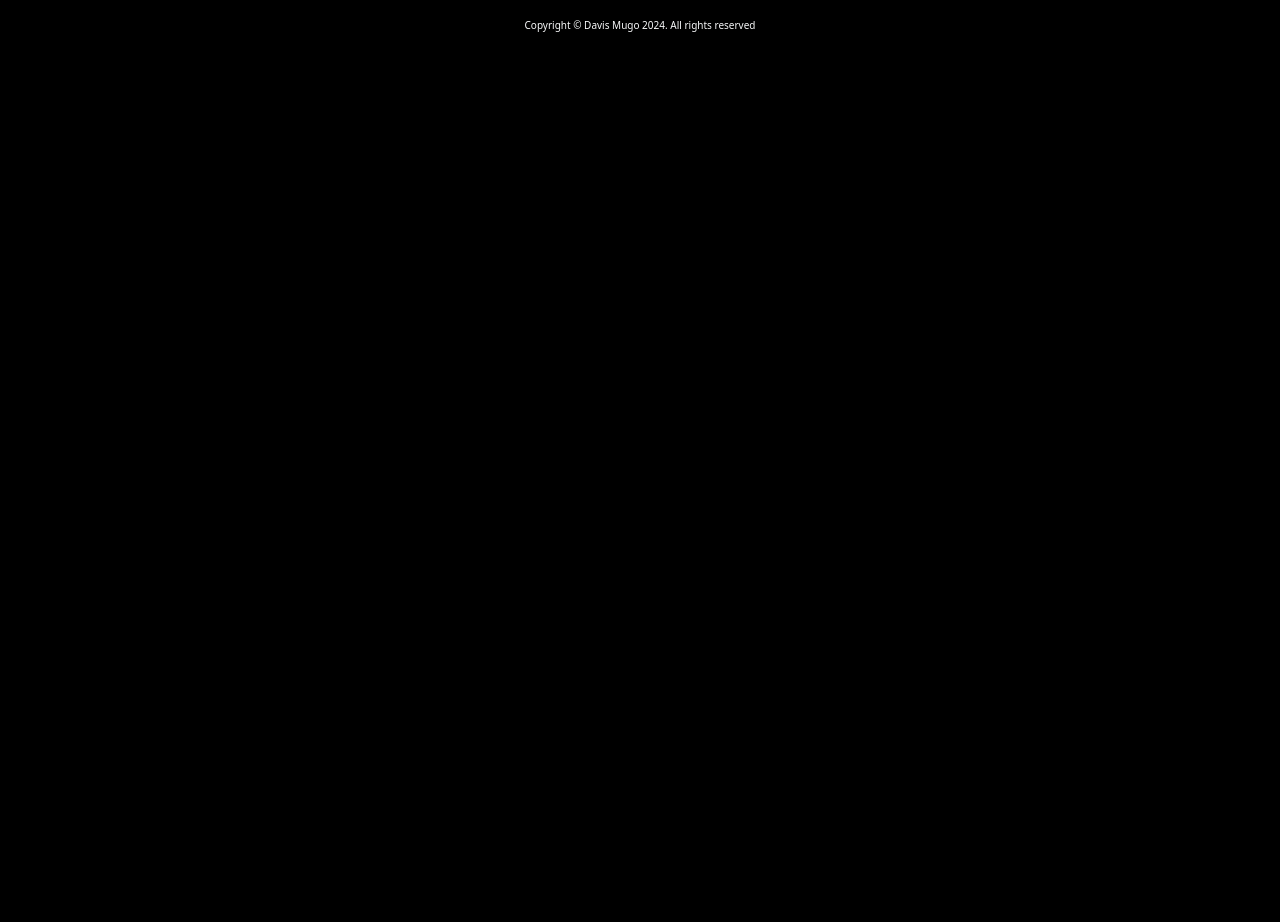
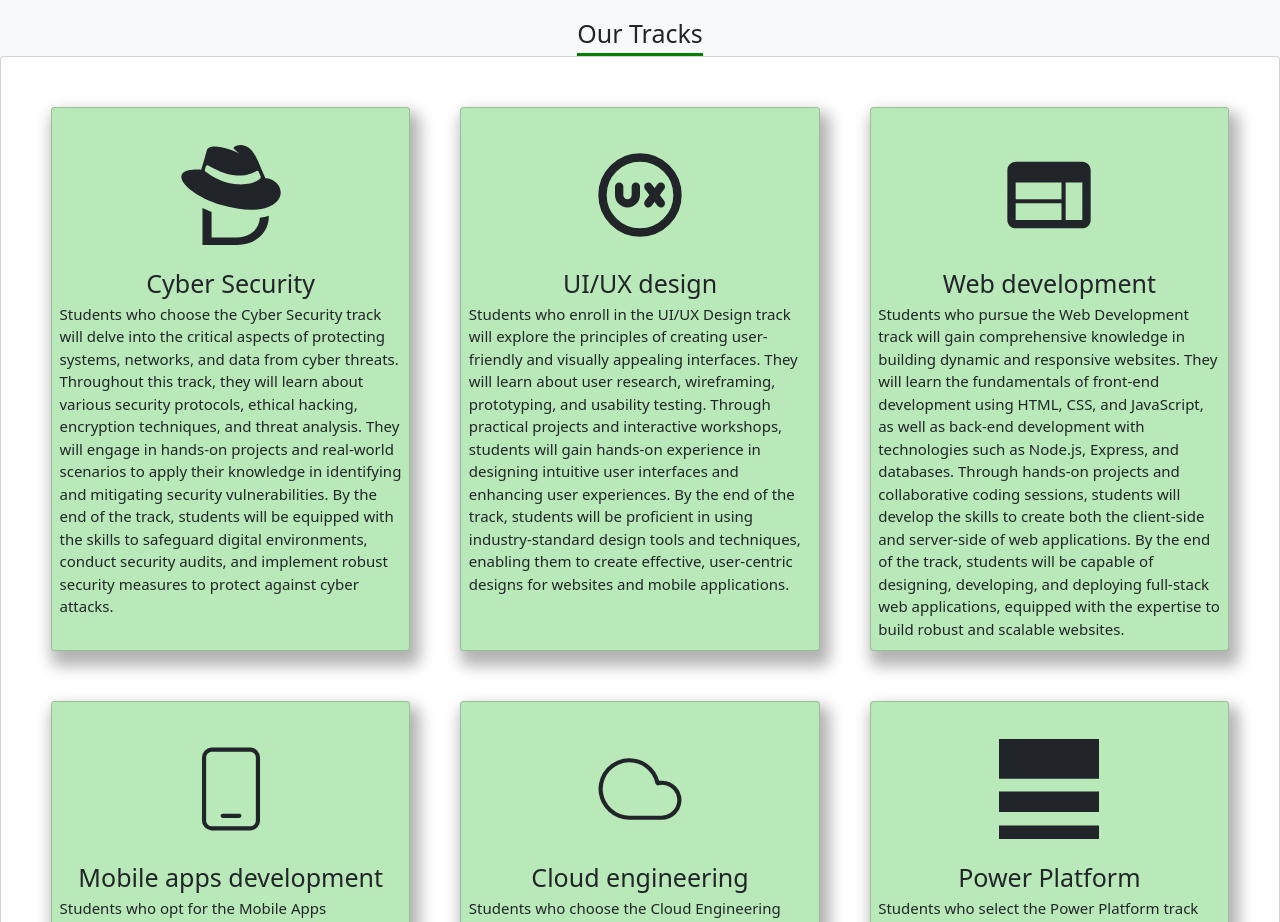
Before and after one commit to Davis-don/mut-tech-club, a React (Vite) app: page /tracks in a window 1280 px wide. Shown: the part 730-1652 px from the top of the page. Before the commit the page ends 800 px from the top, so only its background shows below. Built offline with nearby package versions, Linux system fonts and the light colour scheme.

Commit message:
added tracks component tracks card

```diff
--- a/src/App.css
+++ b/src/App.css
@@ -14,6 +14,3 @@ body{
   --font-family-logo:"Merienda", cursive;
   --fontFamilyTypewritter:"Poppins", sans-serif
 }
-.app{
-
-}
--- a/src/Components/Header/Header.css
+++ b/src/Components/Header/Header.css
@@ -8,7 +8,6 @@ justify-content:center;
 align-items: center;
 padding: 2rem;
 gap: 3rem;
-background-color: black;
 
 }
 
--- a/src/Components/Pages/Tracks.jsx
+++ b/src/Components/Pages/Tracks.jsx
@@ -1,10 +1,13 @@
 import React from 'react'
 import Trackshero from '../Tracks/Trackshero/Trackshero'
+import Trackscards from '../Tracks/Trackscard/Trackscards'
+import 'bootstrap/dist/css/bootstrap.min.css'
 
 function Tracks() {
   return (
     <div className='overall-tracks-page'>
       <Trackshero/>
+      <Trackscards/>
       </div>
   )
 }
--- /dev/null
+++ b/src/Components/Tracks/Concern/Trackscomponent.css
@@ -0,0 +1,35 @@
+@media screen and (min-width:23.6875em) {
+    .overall-tracks-component-component{
+        display:grid;
+        grid-template-columns: repeat(auto-fit,minmax(30rem,1fr));
+        gap: 5rem;
+        padding: 5rem;
+        }
+}
+@media screen and (max-width:23.6875em) {
+    .overall-tracks-component-component{
+     display: flex;
+     flex-direction: column;
+     gap: 5rem;
+     margin: 2rem;
+        }
+}
+
+
+.overall-tracks-component{
+display: flex;
+flex-direction: column;
+box-shadow: 5px 10px 15px 5px rgba(0, 0, 0, 0.3);
+background-color: rgb(185, 233, 185);
+
+}
+.actual-icon{
+text-align: center;
+font-size: 10rem;
+}
+.track-title{
+text-align: center;
+}
+.description-text-track{
+font-size: 1.5rem;
+}
--- /dev/null
+++ b/src/Components/Tracks/Concern/Trackscomponent.jsx
@@ -0,0 +1,28 @@
+import React from 'react'
+import { SiCyberdefenders, SiPlatformdotsh } from "react-icons/si";
+import { TbUxCircle } from "react-icons/tb";
+import { MdWeb } from "react-icons/md";
+import { CiMobile1, CiCloud  } from "react-icons/ci";
+import dataTracks from './Tracksdata';
+import './Trackscomponent.css'
+import 'bootstrap/dist/css/bootstrap.min.css'
+
+
+
+function Trackscomponent() {
+  return (
+    <div className='overall-tracks-component-component card'>
+      {dataTracks.map((data,index)=>{
+        return (
+          <div key={index} className="overall-tracks-component card ">
+            <p className='actual-icon'>{data.iconItem}</p>
+            <h1 className='track-title'>{data.trackTitle}</h1>
+            <p className='container-fluid description-text-track'>{data.trackDescription}</p>
+          </div>
+        )
+      })}
+    </div>
+  )
+}
+
+export default Trackscomponent
--- /dev/null
+++ b/src/Components/Tracks/Concern/Tracksdata.jsx
@@ -0,0 +1,59 @@
+import { SiCyberdefenders, SiPlatformdotsh } from "react-icons/si";
+import { TbUxCircle } from "react-icons/tb";
+import { MdWeb } from "react-icons/md";
+import { CiMobile1, CiCloud  } from "react-icons/ci";
+
+
+
+
+const dataTracks=[
+    {
+        iconItem:<SiCyberdefenders/>,
+        trackTitle:'Cyber Security',
+        trackDescription:'Students who choose the Cyber Security track will delve into the critical aspects of protecting systems, networks, and data from cyber threats. Throughout this track, they will learn about various security protocols, ethical hacking, encryption techniques, and threat analysis. They will engage in hands-on projects and real-world scenarios to apply their knowledge in identifying and mitigating security vulnerabilities. By the end of the track, students will be equipped with the skills to safeguard digital environments, conduct security audits, and implement robust security measures to protect against cyber attacks.'
+
+    },
+
+
+    {
+        iconItem:< TbUxCircle/>,
+        trackTitle:'UI/UX design',
+        trackDescription:'Students who enroll in the UI/UX Design track will explore the principles of creating user-friendly and visually appealing interfaces. They will learn about user research, wireframing, prototyping, and usability testing. Through practical projects and interactive workshops, students will gain hands-on experience in designing intuitive user interfaces and enhancing user experiences. By the end of the track, students will be proficient in using industry-standard design tools and techniques, enabling them to create effective, user-centric designs for websites and mobile applications.'
+
+    },
+
+
+    {
+        iconItem:<MdWeb/>,
+        trackTitle:'Web development',
+        trackDescription:' Students who pursue the Web Development track will gain comprehensive knowledge in building dynamic and responsive websites. They will learn the fundamentals of front-end development using HTML, CSS, and JavaScript, as well as back-end development with technologies such as Node.js, Express, and databases. Through hands-on projects and collaborative coding sessions, students will develop the skills to create both the client-side and server-side of web applications. By the end of the track, students will be capable of designing, developing, and deploying full-stack web applications, equipped with the expertise to build robust and scalable websites.'
+
+    },
+
+
+    {
+        iconItem:<CiMobile1/>,
+        trackTitle:'Mobile apps development',
+        trackDescription:' Students who opt for the Mobile Apps Development track will learn to design and build applications for mobile devices. They will explore the basics of mobile app development using platforms such as Android and iOS, gaining proficiency in languages like Java, Kotlin, Swift, and Dart. Through hands-on projects and interactive sessions, students will develop the skills to create user-friendly and efficient mobile applications. By the end of the track, students will be adept at building, testing, and deploying mobile apps, ready to deliver engaging and high-performance solutions for smartphones and tablets.'
+
+    },
+
+
+    {
+        iconItem:<CiCloud />,
+        trackTitle:'Cloud engineering',
+        trackDescription:'Students who choose the Cloud Engineering track will dive into the world of cloud computing and its applications. They will learn about various cloud service providers such as AWS, Google Cloud, and Microsoft Azure, and understand how to design, deploy, and manage scalable and secure cloud infrastructures. Through practical projects and hands-on labs, students will gain experience in cloud architecture, virtualization, containerization, and DevOps practices. By the end of the track, students will be capable of leveraging cloud technologies to build and maintain robust cloud-based solutions, ensuring high availability and performance for applications and services.'
+
+    },
+
+    {
+        iconItem:<SiPlatformdotsh/>,
+        trackTitle:'Power Platform',
+        trackDescription:"Students who select the Power Platform track will explore the capabilities of Microsofts Power Platform, which includes Power BI, Power Apps, Power Automate, and Power Virtual Agents. They will learn how to create custom business applications, automate workflows, analyze data, and build chatbots with minimal coding. Through hands-on projects and interactive workshops, students will gain practical experience in leveraging these tools to enhance business processes and drive data-driven decision-making. By the end of the track, students will be proficient in developing integrated solutions using the Power Platform, enabling them to transform organizational operations and improve efficiency."
+
+    },
+
+
+]
+
+export default dataTracks;
--- /dev/null
+++ b/src/Components/Tracks/Trackscard/Trackscard.css
@@ -0,0 +1,16 @@
+.ovearall-cards-container{
+
+}
+.header-text-tracks{
+border-bottom: 3px solid green;
+width: max-content;
+margin: auto;
+}
+.our-tracks-main-title{
+text-align: center;
+padding-top: 2rem;
+}
+.track-icon{
+text-align: center;
+font-size: 10rem;
+}
--- /dev/null
+++ b/src/Components/Tracks/Trackscard/Trackscards.jsx
@@ -0,0 +1,27 @@
+import React from 'react'
+import 'bootstrap/dist/css/bootstrap.min.css'
+import './Trackscard.css'
+import Trackscomponent from '../Concern/Trackscomponent'
+
+
+
+function Trackscards() {
+  return (
+    <div className='ovearall-cards-container bg-light'>
+        <div className="header-text-tracks">
+        <h1 className='our-tracks-main-title'>Our Tracks</h1>
+        </div>
+
+
+
+          <div className="overall-cards-holder-div">
+            <div className="track-card">
+            <Trackscomponent/>
+            </div>
+          </div>
+
+        </div>
+  )
+}
+
+export default Trackscards
--- a/src/Components/Tracks/Trackshero/Trackshero.css
+++ b/src/Components/Tracks/Trackshero/Trackshero.css
@@ -50,5 +50,5 @@ top: 0px;
 width: 100%;
 height: 100%;
 background-color: black;
-opacity: .7;
+opacity: .5;
 }
--- a/src/Components/Tracks/Trackshero/Trackshero.jsx
+++ b/src/Components/Tracks/Trackshero/Trackshero.jsx
@@ -9,12 +9,12 @@ function Trackshero() {
         <img className='tracks-hero-img' src={trackshero} alt='image of lecturer lecturing'/>
         <div className="hero-text-in-image-tracks">
         <h1 className='tracks-main-heading'>Tracks We Offer</h1>
-        <p className='text-light fs-3'>Here is a list of tracks we offer</p>
+        <p className='text-light fs-3'style={{textAlign:'center'}}>Here is a list of tracks we offer</p>
         </div>
         <div className="opacity-regulator-tracks-hero">
-
         </div>
-
+    </div>
+    <div className="tracks-section-for-cards">
 
     </div>
         </div>
```
